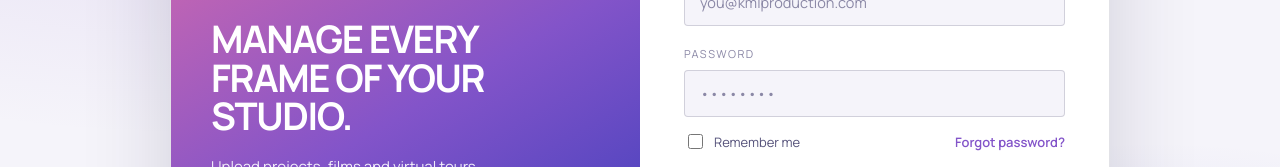
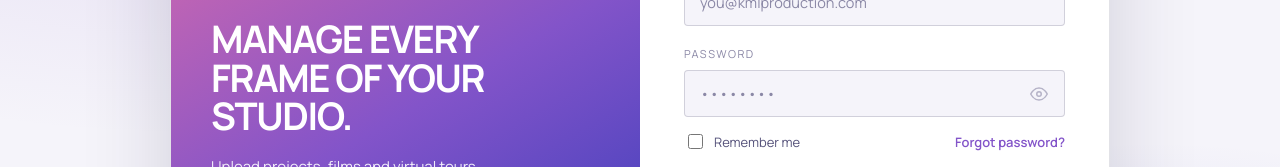
Before and after one commit to Dileeka11/Kasu-Media-Labs, a React (Vite) app in the folder frontend/: page /admin/login in a window 1280 px wide. Shown: the part 304-471 px from the top of the page. Built offline with nearby package versions, Linux system fonts and the light colour scheme; no server answers.

Commit message:
feat: add show/hide password toggle to login page

```diff
--- a/frontend/src/pages/Login.tsx
+++ b/frontend/src/pages/Login.tsx
@@ -12,6 +12,7 @@
   const [password, setPassword] = useState('');
   const [error, setError] = useState('');
   const [busy, setBusy] = useState(false);
+  const [showPassword, setShowPassword] = useState(false);
 
   if (user) return <Navigate to="/admin" replace />;
 
@@ -120,9 +121,10 @@
           />
 
           <label className="k-label" style={{ marginBottom: 9 }}>Password</label>
+          <div style={{ position: 'relative', marginBottom: 14 }}>
             <input
               className="k-input"
-            type="password"
+              type={showPassword ? 'text' : 'password'}
               value={password}
               onChange={(e) => {
                 setPassword(e.target.value);
@@ -130,8 +132,46 @@
               }}
               onKeyDown={(e) => e.key === 'Enter' && void signIn()}
               placeholder="••••••••"
-            style={{ padding: '13px 15px', fontSize: 14.5, marginBottom: 14, borderColor: 'rgba(23,21,58,.16)' }}
+              style={{ padding: '13px 46px 13px 15px', fontSize: 14.5, borderColor: 'rgba(23,21,58,.16)', width: '100%', boxSizing: 'border-box', marginBottom: 0 }}
             />
+            <button
+              type="button"
+              onClick={() => setShowPassword((v) => !v)}
+              title={showPassword ? 'Hide password' : 'Show password'}
+              style={{
+                position: 'absolute',
+                right: 13,
+                top: '50%',
+                transform: 'translateY(-50%)',
+                background: 'none',
+                border: 'none',
+                cursor: 'pointer',
+                padding: 4,
+                display: 'flex',
+                alignItems: 'center',
+                color: 'var(--ink-3)',
+                opacity: 0.6,
+                transition: 'opacity .15s',
+              }}
+              onMouseEnter={(e) => (e.currentTarget.style.opacity = '1')}
+              onMouseLeave={(e) => (e.currentTarget.style.opacity = '0.6')}
+            >
+              {showPassword ? (
+                /* Eye-off icon */
+                <svg width="18" height="18" viewBox="0 0 24 24" fill="none" stroke="currentColor" strokeWidth="2" strokeLinecap="round" strokeLinejoin="round">
+                  <path d="M17.94 17.94A10.07 10.07 0 0 1 12 20c-7 0-11-8-11-8a18.45 18.45 0 0 1 5.06-5.94" />
+                  <path d="M9.9 4.24A9.12 9.12 0 0 1 12 4c7 0 11 8 11 8a18.5 18.5 0 0 1-2.16 3.19" />
+                  <line x1="1" y1="1" x2="23" y2="23" />
+                </svg>
+              ) : (
+                /* Eye icon */
+                <svg width="18" height="18" viewBox="0 0 24 24" fill="none" stroke="currentColor" strokeWidth="2" strokeLinecap="round" strokeLinejoin="round">
+                  <path d="M1 12s4-8 11-8 11 8 11 8-4 8-11 8-11-8-11-8z" />
+                  <circle cx="12" cy="12" r="3" />
+                </svg>
+              )}
+            </button>
+          </div>
 
           <div style={{ display: 'flex', alignItems: 'center', justifyContent: 'space-between', marginBottom: 26 }}>
             <label style={{ display: 'flex', alignItems: 'center', gap: 8, fontSize: 13, color: 'var(--ink-2)', cursor: 'pointer' }}>
```
Lines whose indentation alone changed are shown as unchanged.
